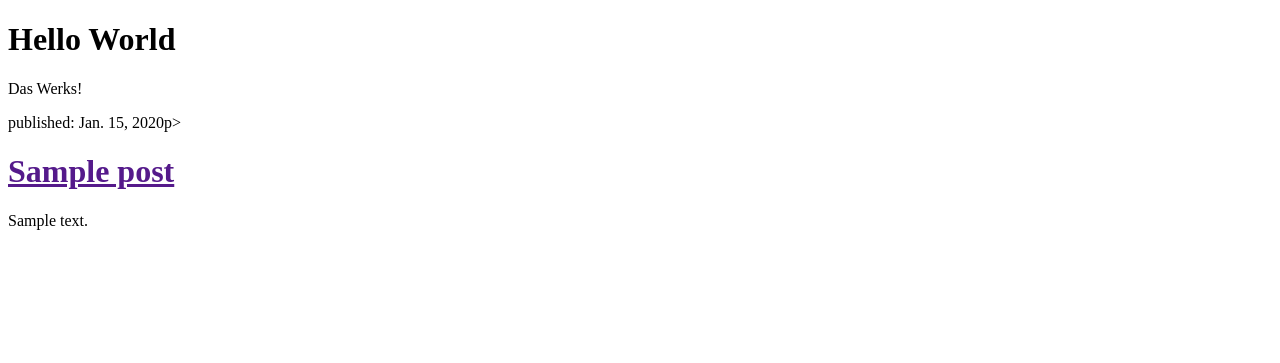
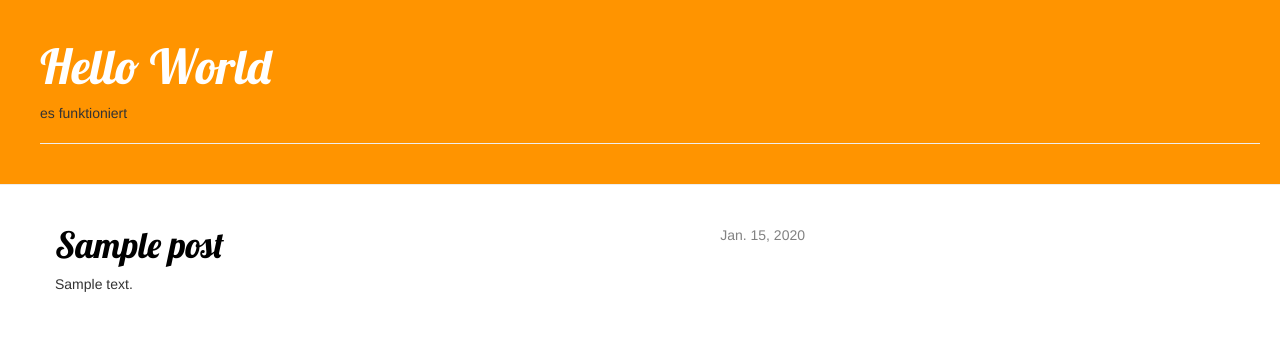
Before and after one commit to obrien-chris/my-first-blog, a Django app: template blog/templates/blog/post_list.html in a window 1280 px wide. Shown: the top 363 px of the page. Run offline with Django 3.2, Linux system fonts and the light colour scheme; the template is opened without the code that fills it: values that come from a table or form of the project are taken from there, others are empty; tables that the repository leaves empty hold one stand-in row (values such as "Sample post"); some libraries are stand-ins or nearby versions.

Commit message:
CSS first time adding CSS to the site.

```diff
--- /dev/null
+++ b/blog/static/css/blog.css
@@ -0,0 +1,47 @@
+.page-header {
+    background-color: #ff9400;
+    margin-top: 0;
+    padding: 20px 20px 20px 40px;
+}
+
+.page-header h1, .page-header h1 a, .page-header h1 a:visited, .page-header h1 a:active {
+    color: #ffffff;
+    font-size: 36pt;
+    text-decoration: none;
+}
+
+.content {
+    margin-left: 40px;
+}
+
+h1, h2, h3, h4 {
+    font-family: 'Lobster', cursive;
+}
+
+.date {
+    float: right;
+    color: #828282;
+}
+
+.save {
+    float: right;
+}
+
+.post-form textarea, .post-form input {
+    width: 100%;
+}
+
+.top-menu, .top-menu:hover, .top-menu:visited {
+    color: #ffffff;
+    float: right;
+    font-size: 26pt;
+    margin-right: 20px;
+}
+
+.post {
+    margin-bottom: 70px;
+}
+
+.post h1 a, .post h1 a:visited {
+    color: #000000;
+}
--- a/blog/templates/blog/post_list.html
+++ b/blog/templates/blog/post_list.html
@@ -1,21 +1,46 @@
+{% load staticfiles %}
 <!DOCTYPE html>
 <html lang="en">
 <head>
     <meta charset="UTF-8">
     <title>Ola's Blog</title>
+
+    <link rel="stylesheet"
+    href="//maxcdn.bootstrapcdn.com/bootstrap/3.2.0/css/bootstrap.min.css">
+    <link rel="stylesheet"
+    href="//maxcdn.bootstrapcdn.com/bootstrap/3.2.0/css/bootstrap-theme.min.css">
+    <link
+    href="http://fonts.googleapis.com/css?family=Lobster&subset=latin,latin-ext"
+    rel="stylesheet" type="text/css">
+
+    <link rel="stylesheet" href="{% static "css/blog.css" %}">
+
+
 </head>
 <body>
+    <div class="page-header">
+        <h1><a href="">Hello World</a></h1>
+        <p>es funktioniert</p>
+        <hr>
+    </div>
 
-    <h1>Hello World</h1>
-
-    <p>Das Werks!</p>
 
     {% for post in posts %}
-        <div>
-            <p>published: {{ post.published_date }}p>
-            <h1><a href="">{{ post.title }}</a></h1>
-            <p>{{ post.text|linebreaks }}</p>
-        <div>
+        <div class="content container">
+            <div class="row">
+                <div class="col-md-8">
+                    {% for post in posts %}
+                        <div class="post">
+                            <div class="date">
+                                {{ post.published_date }}
+                            </div>
+                            <h1><a href="">{{ post.title }}</a></h1>
+                            <p>{{ post.text|linebreaks }}</p>
+                        </div>
+                    {% endfor %}
+                </div>
+            </div>
+        </div>
     {% endfor %}
 
 </body>
```
